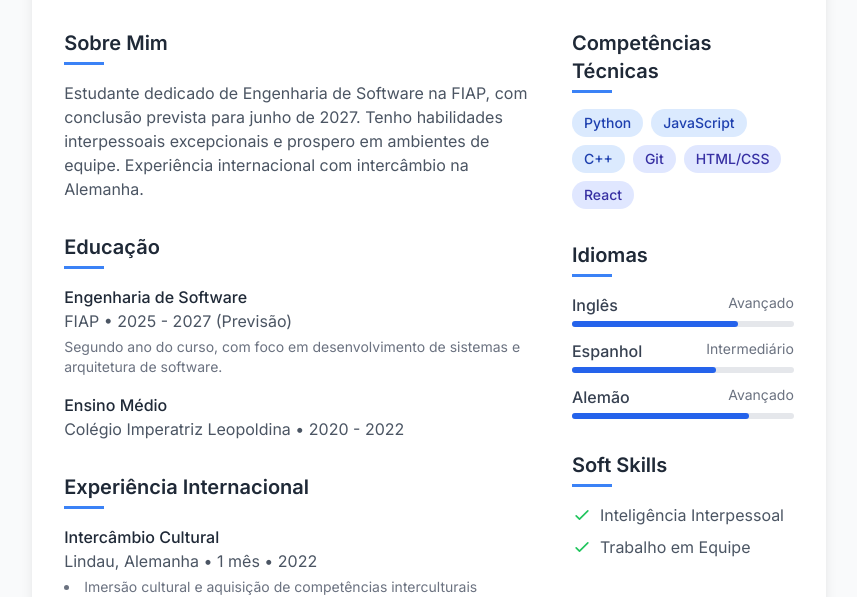
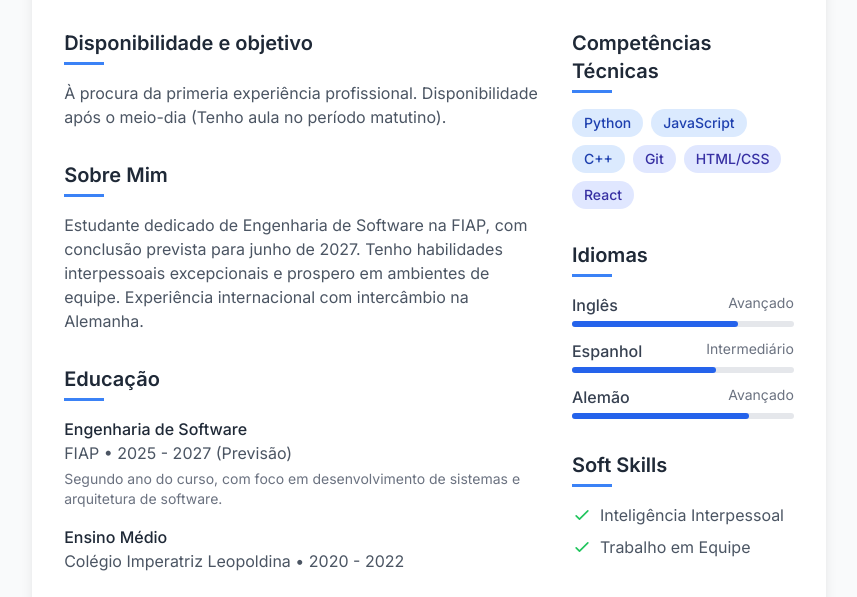
Before and after one commit to IcaroHenriqueDeSouza/Curriculo, a plain HTML site: page index.html in a window 1280 px wide. Shown: the part 203-800 px from the top of the page, without its empty margins (211-1068 px from the left). Drawn offline with nearby package versions, Linux system fonts and the light colour scheme.

Commit message:
Update index.html

```diff
--- a/index.html
+++ b/index.html
@@ -88,6 +88,13 @@
             <!-- Left Column -->
             <div class="md:col-span-2 space-y-8">
                 <!-- Sobre -->
+                <div>
+                    <h2 class="section-title text-xl font-semibold text-gray-800 mb-4">Disponibilidade e objetivo</h2>
+                    <p class="text-gray-600">
+                        À procura da primeria experiência profissional. Disponibilidade após o meio-dia (Tenho aula no período matutino).
+                    </p>
+                </div>
+
                 <div>
                     <h2 class="section-title text-xl font-semibold text-gray-800 mb-4">Sobre Mim</h2>
                     <p class="text-gray-600">
```
